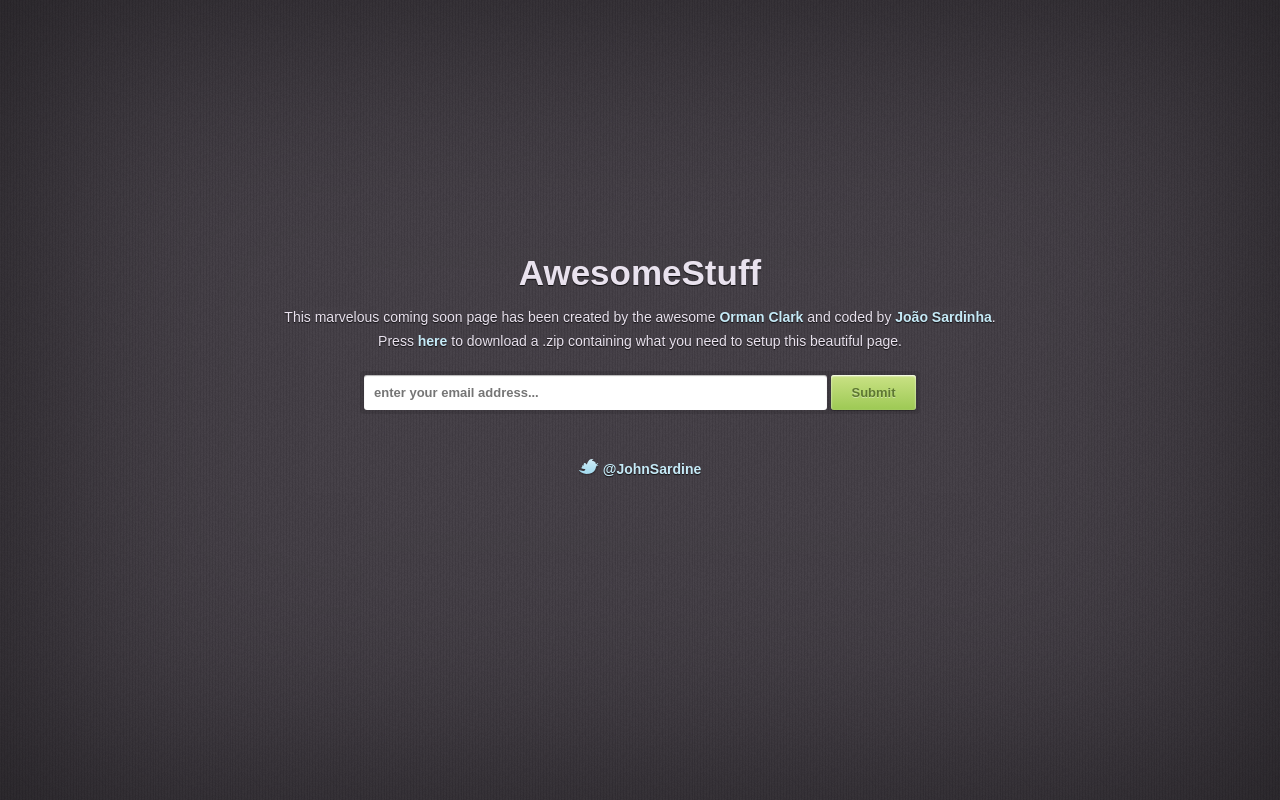
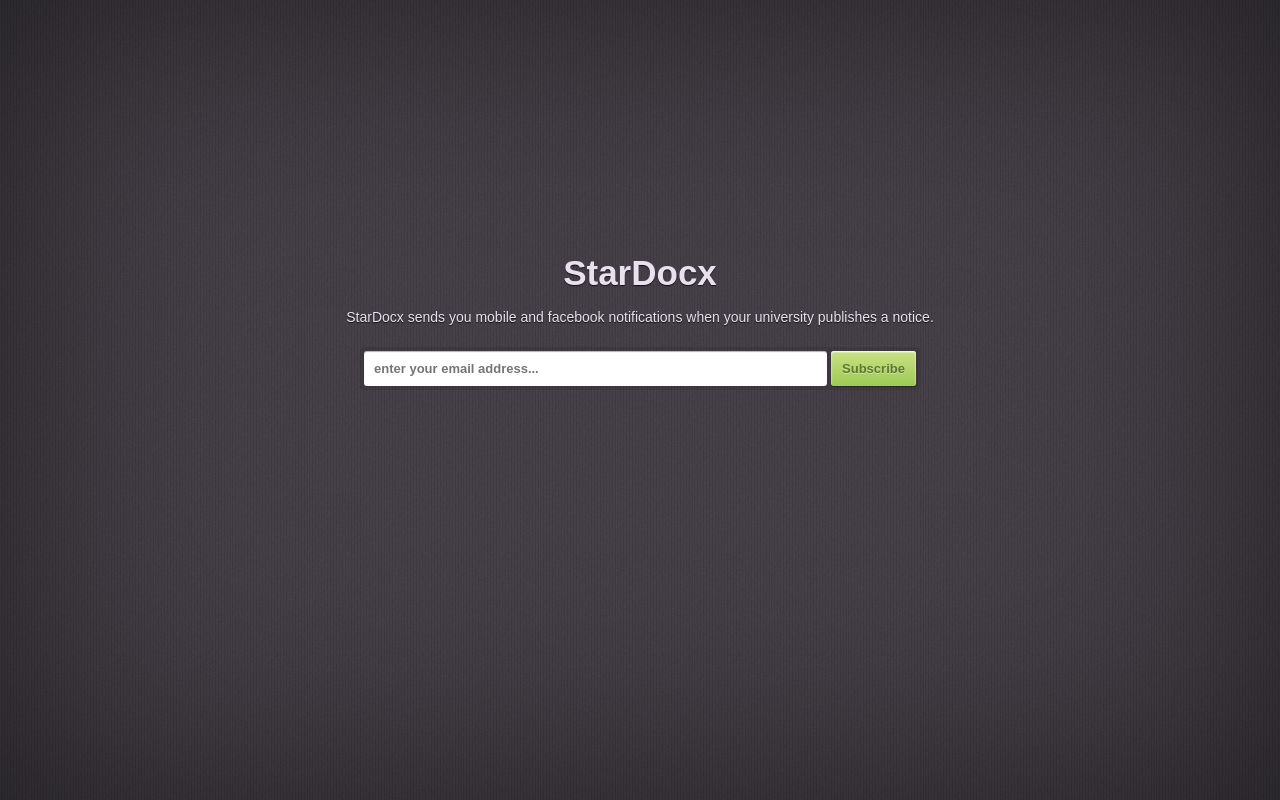
Before and after one commit to StarDocx/StarDocx.github.io, a plain HTML site: page index.html in a window 1280 px wide. Drawn offline with Linux system fonts and the light colour scheme.

Commit message:
StarDocx specific changes

```diff
--- a/index.html
+++ b/index.html
@@ -2,47 +2,37 @@
 <html xmlns="http://www.w3.org/1999/xhtml">
 <head>
 	<meta http-equiv="Content-Type" content="text/html; charset=utf-8" />
-
-<meta name="description" content="An awesome coming soon page designed by Orman Clark and coded by João Sardinha" />
-<meta name="keywords" content="coming, soon, page, orman, clark, john, sardine, johnsardine, download" />
-
-<title>Coming Soon Splash Page CSS3</title>
-
+	<meta name="description" content="Alerts about the documents you care about" />
+	<meta name="keywords" content="stardocx, clickeinstein, GGSIPU, IP University" />
+	<title>Coming Soon - StarDocx</title>
 	<link rel="stylesheet" href="style.css">
-
-<style type="text/css">
-/*
-This was coded by João Sardinha
-Visit me at http://johnsardine.com/
-
-It has been tested in all modern browsers.
-
-This coming soon page design has been created by the awesome Orman Clark,
-you can download a PSD version of this at his website, PremiumPixels.
-http://www.premiumpixels.com/freebies/coming-soon-splash-page-psd/
-*/
-</style>
-
 </head>
 
 <body>
+<div id="fb-root"></div>
+<script>(function(d, s, id) {
+	var js, fjs = d.getElementsByTagName(s)[0];
+	if (d.getElementById(id)) return;
+	js = d.createElement(s); js.id = id;
+	js.src = "//connect.facebook.net/en_GB/sdk.js#xfbml=1&version=v2.5&appId=161516367540070";
+	fjs.parentNode.insertBefore(js, fjs);
+}(document, 'script', 'facebook-jssdk'));</script>
 
 <div id="coming-soon">
 
-<h1>AwesomeStuff</h1>
+	<h1>StarDocx</h1>
 
-<p>This marvelous coming soon page has been created by the awesome <a href="http://premiumpixels.com/" title="" target="_blank">Orman Clark</a> and coded by <a href="http://johnsardine.com/" title="" target="_blank">João Sardinha</a>.</p>
-<p>Press <a href="http://johnsardine.com/get/coming-soon-page.zip" title="">here</a> to download a .zip containing what you need to setup this beautiful page.</p>
+	<p>StarDocx sends you mobile and facebook notifications when your university publishes a notice.</p>
 
 	<form method="post">
 		<div id="subscribe">
 			<input type="text" placeholder="enter your email address...">
-		<input type="submit" value="Submit">
+			<input type="submit" value="Subscribe">
 			<div class="clear"></div>
 		</div>
 	</form>
 
-<a href="http://twitter.com/#!/JohnSardine" title="Visit JohnSardine on Twitter" class="twitter center">JohnSardine</a>
+	<div class="fb-like" data-href="https://www.facebook.com/stardocx/" data-layout="standard" data-action="like" data-show-faces="true" data-share="true"></div>
 
 </div>
 
--- a/style.css
+++ b/style.css
@@ -143,11 +143,14 @@
 }
 
 #coming-soon .twitter:before{
-	content: '@';
 	padding-top: 2px;
 	padding-left: 24px;
-	background: url(twitter.png) no-repeat 0 0px;
+	background: url(fb.png) no-repeat 0 0px;
 }
 #coming-soon .twitter{
 	padding-top: 5px;
 }
+
+.twitter {
+	color: #000066 !important;
+}
```
Also changed, not shown: fb.png (added). Lines whose indentation alone changed are shown as unchanged.
